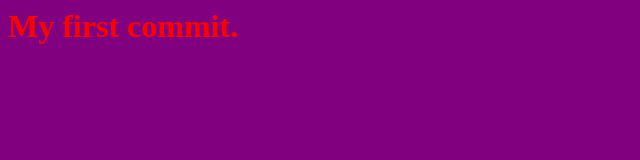
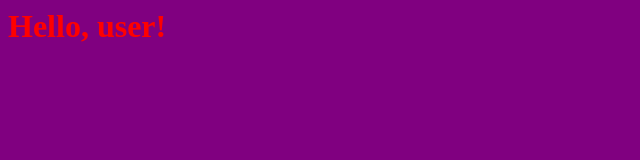
Before and after one commit to uniprovisor/gh4beginners, a plain HTML site: page index.html in a window 1280 px wide. Shown: the whole page, without its empty margins (0-640 px from the left). Drawn offline with Linux system fonts and the light colour scheme.

Commit message:
Updated greetrings

```diff
--- a/index.html
+++ b/index.html
@@ -4,6 +4,6 @@
         <link rel="stylesheet" href="style.css" />
     </head>
     <body>
-        <h1>My first commit.</h1>
+        <h1>Hello, user!</h1>
     </body>
 </html>
```
